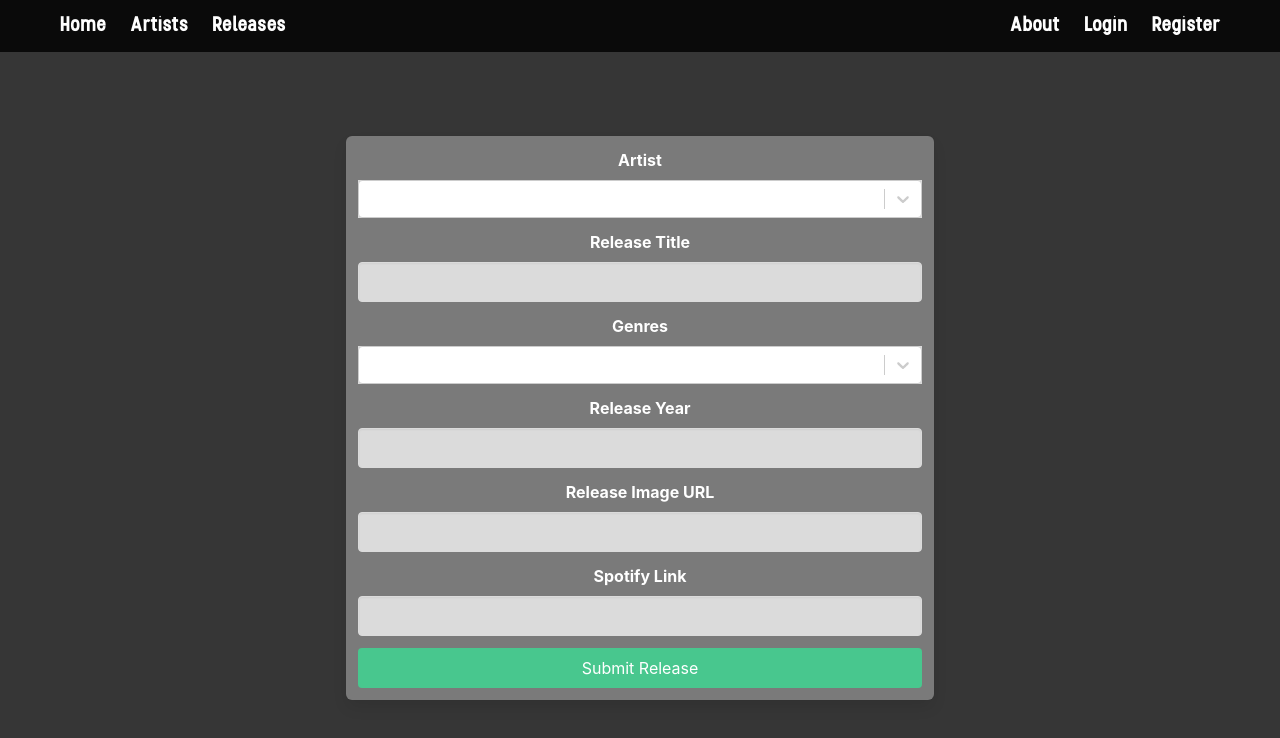
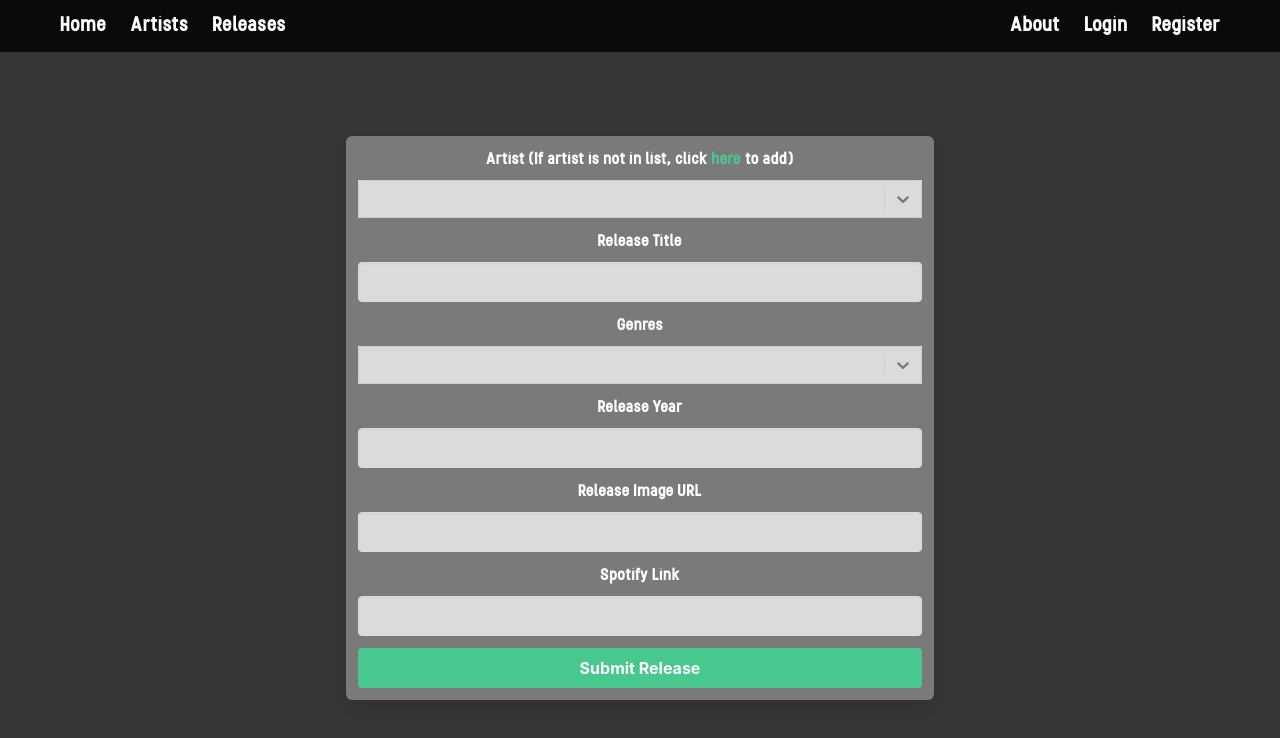
Before and after one commit to omaralsanea/Rateify-client, a React app: page /addrelease in a window 1280 px wide. Shown: the top 738 px of the page. Built offline with nearby package versions, Linux system fonts and the light colour scheme; no server answers.

Commit message:
ready for presentation

```diff
--- a/src/components/artist/AddArtist.js
+++ b/src/components/artist/AddArtist.js
@@ -82,7 +82,10 @@ const AddArtist = () => {
               </div>
             </div>
             <div className="field">
-              <button type="submit" className="button is-fullwidth is-success">
+              <button
+                type="submit"
+                className="button label is-fullwidth is-success"
+              >
                 Submit Artist
               </button>
             </div>
--- a/src/components/artist/ShowArtist.js
+++ b/src/components/artist/ShowArtist.js
@@ -37,17 +37,20 @@ const ShowArtist = () => {
               </div>
               <div className="column is-half has-text-white">
                 <h3>Biography</h3>
-                <p>{artist.bio}</p>
+
+                <p className="my-2">{artist.bio}</p>
                 <h2>Releases</h2>
+                <div className="container is-flex">
                   {artist.releases.map((release) => {
                     return (
-                    <div key={release._id} className="image is-128x128">
+                      <div key={release._id} className="image is-128x128 m-2">
                         <Link to={`/releases/${release._id}`}>
                           <img src={release.artwork} />
                         </Link>
                       </div>
                     );
                   })}
+                </div>
               </div>
             </div>
           </div>
--- a/src/components/release/AddRelease.js
+++ b/src/components/release/AddRelease.js
@@ -2,30 +2,42 @@ import React, { Component, useEffect } from 'react';
 import { createRelease } from '../../api/release';
 import { useNavigate } from 'react-router-dom';
 import Select from 'react-select';
-import { getAllArtists } from '../../api/artist';
+import { Link } from 'react-router-dom';
+// import CreatableSelect from 'react-select/creatable';
+import { getAllArtists, createArtist } from '../../api/artist';
 
 const AddRelease = () => {
+  const customStyles = {
+    control: (provided) => ({
+      ...provided,
+      background: '#dbdbdb'
+    }),
+    dropdownIndicator: (provided) => ({
+      ...provided,
+      svg: { fill: '#7a7a7a' }
+    })
+  };
   const genreOptions = [
-    { value: 'rock', label: 'Rock' },
-    { value: 'pop', label: 'Pop' },
-    { value: 'jazz', label: 'Jazz' },
-    { value: 'classical', label: 'Classical' },
-    { value: 'metal', label: 'Metal' },
-    { value: 'country', label: 'Country' },
-    { value: 'folk', label: 'Folk' },
-    { value: 'blues', label: 'Blues' },
-    { value: 'r&b', label: 'R&B' },
-    { value: 'jungle', label: 'Jungle' },
-    { value: 'reggae', label: 'Reggae' },
-    { value: 'afrobeat', label: 'Afrobeat' },
-    { value: 'electronic', label: 'Electronic' },
-    { value: 'hip-hop', label: 'Hip Hop' },
-    { value: 'hard-rock', label: 'Hard Rock' },
-    { value: 'latin', label: 'Latin' },
-    { value: 'world', label: 'World' },
-    { value: 'spoken-word', label: 'Spoken Word' },
-    { value: 'progressive-rock', label: 'Progressive Rock' },
-    { value: 'house-techno', label: 'House/Techno' }
+    { value: 'Rock', label: 'Rock' },
+    { value: 'Pop', label: 'Pop' },
+    { value: 'Jazz', label: 'Jazz' },
+    { value: 'Classical', label: 'Classical' },
+    { value: 'Metal', label: 'Metal' },
+    { value: 'Country', label: 'Country' },
+    { value: 'Folk', label: 'Folk' },
+    { value: 'Blues', label: 'Blues' },
+    { value: 'R&B', label: 'R&B' },
+    { value: 'Jungle', label: 'Jungle' },
+    { value: 'Reggae', label: 'Reggae' },
+    { value: 'Afrobeat', label: 'Afrobeat' },
+    { value: 'Electronic', label: 'Electronic' },
+    { value: 'Hip Hop', label: 'Hip Hop' },
+    { value: 'Hard Rock', label: 'Hard Rock' },
+    { value: 'Latin', label: 'Latin' },
+    { value: 'World', label: 'World' },
+    { value: 'Spoken Word', label: 'Spoken Word' },
+    { value: 'Progressive Rock', label: 'Progressive Rock' },
+    { value: 'House Techno', label: 'House/Techno' }
   ];
   const [selectedGenres, setGenres] = React.useState([]);
   const navigate = useNavigate();
@@ -67,6 +79,18 @@ const AddRelease = () => {
     console.log(newRelease.artist);
   }
 
+  // function handleCreate(event) {
+  //   console.log('ARTIST IS', event.target.value);
+  //   const getData = async () => {
+  //     try {
+  //       await createArtist({ artist: event.target.value });
+  //     } catch (err) {
+  //       console.error(err);
+  //     }
+  //   };
+  //   getData();
+  // }
+
   function handleSubmit(event) {
     event.preventDefault();
     const getData = async () => {
@@ -91,16 +115,31 @@ const AddRelease = () => {
           >
             <div className="field">
               <label className="label has-text-white has-text-centered">
-                Artist
+                Artist (If artist is not in list, click{' '}
+                <Link to="/addartist" className="has-text-success">
+                  here
+                </Link>{' '}
+                to add)
               </label>
               <div className="control">
+                {/* <CreatableSelect
+                  isClearable
+                  onChange={setArtist}
+                  options={artistsList}
+                  placeholder=""
+                  name="artists"
+                  className="basic-multi-select"
+                  onCreateOption={handleCreate}
+                /> */}
                 <Select
+                  styles={customStyles}
+                  isClearable
                   isSearchable
                   options={artistsList}
                   className="basic-multi-select has-background-grey-lighter"
                   classNamePrefix="select"
                   placeholder=""
-                  name="genres"
+                  name="artists"
                   onChange={setArtist}
                 />
               </div>
@@ -120,11 +159,12 @@ const AddRelease = () => {
               </div>
             </div>
             <div className="field">
-              <label className="label has-text-white has-text-centered">
+              <label className="label has-text-white has-text-centered ">
                 Genres
               </label>
               <div className="control">
                 <Select
+                  styles={customStyles}
                   isMulti
                   isSearchable
                   options={genreOptions}
@@ -179,7 +219,10 @@ const AddRelease = () => {
               </div>
             </div>
             <div className="field">
-              <button type="submit" className="button is-fullwidth is-success">
+              <button
+                type="submit"
+                className="button label is-fullwidth is-success"
+              >
                 Submit Release
               </button>
             </div>
--- a/src/components/release/ShowRelease.js
+++ b/src/components/release/ShowRelease.js
@@ -23,6 +23,21 @@ const ReleaseShow = () => {
     { value: 4, label: '⭐️ ⭐️ ⭐️ ⭐️' },
     { value: 5, label: '⭐️ ⭐️ ⭐️ ⭐️ ⭐️' }
   ];
+  const customStyles = {
+    control: (provided) => ({
+      ...provided,
+      background: '#dbdbdb'
+    }),
+    dropdownIndicator: (provided) => ({
+      ...provided,
+      svg: { fill: '#7a7a7a' }
+    }),
+    container: (provided) => ({
+      ...provided,
+      width: '185px'
+    })
+  };
+
   React.useEffect(() => {
     const getData = async () => {
       try {
@@ -55,7 +70,7 @@ const ReleaseShow = () => {
     setRelease(data);
   };
   return (
-    <section className="section has-background-dark show-page">
+    <section className="section has-background-dark is-fullheight-with-navbar show-page">
       <div className="container">
         {!release ? (
           <p>Loading...</p>
@@ -71,8 +86,11 @@ const ReleaseShow = () => {
                 <h4 className="title has-text-centered has-text-white">
                   {release.title}
                 </h4>
-                <h3 className="title has-text-centered has-text-white is-size-4">
-                  <Link to={`/artists/${release.artist._id}`}>
+                <h3 className="title has-text-centered  is-size-4">
+                  <Link
+                    to={`/artists/${release.artist._id}`}
+                    className="has-text-success"
+                  >
                     {release.artist.name}
                   </Link>
                 </h3>
@@ -88,33 +106,37 @@ const ReleaseShow = () => {
                 <div className="reviews">
                   {getLoggedInUserId() && (
                     <form onSubmit={handleReviewSubmit}>
-                      <div className="form">
-                        <label htmlFor="review" className="label">
+                      <div className="form mt-4">
+                        <label
+                          htmlFor="review"
+                          className="label has-text-white"
+                        >
                           Post a new review
                         </label>
                         <div className="control" id="reviews">
+                          <Select
+                            options={reviewOptions}
+                            className="basic-multi-select label"
+                            classNamePrefix="select"
+                            name="rating"
+                            onChange={setRating}
+                            placeholder="Rating"
+                            styles={customStyles}
+                          ></Select>
                           <textarea
                             type="text"
-                            className="input"
+                            className="input has-background-grey-lighter mt-2"
                             name="text"
                             value={textValue}
                             onChange={handleTextChange}
                           ></textarea>
-                          <Select
-                            options={reviewOptions}
-                            className="basic-multi-select"
-                            classNamePrefix="select"
-                            name="rating"
-                            onChange={setRating}
-                            placeholder="Rating"
-                          ></Select>
+                          <input
+                            type="submit"
+                            className="button is-success label mt-4 mb-5"
+                            value="Submit"
+                          />
                         </div>
                       </div>
-                      <input
-                        type="submit"
-                        className="button is-success"
-                        value="Submit"
-                      />
                     </form>
                   )}
                   {release.reviews.map((review) => {
@@ -125,7 +147,7 @@ const ReleaseShow = () => {
                         {getLoggedInUserId() === review.createdBy && (
                           <button
                             type="button"
-                            className="button is-danger"
+                            className="button is-danger label"
                             onClick={() => handleCommentDelete(review._id)}
                           >
                             Delete
--- a/src/index.html
+++ b/src/index.html
@@ -4,7 +4,7 @@
     <meta charset="UTF-8" />
     <meta http-equiv="X-UA-Compatible" content="IE=edge" />
     <meta name="viewport" content="width=device-width, initial-scale=1.0" />
-    <title>Music Rating App</title>
+    <title>Rateify</title>
   </head>
   <body>
     <div id="root"></div>
--- a/src/styles/style.scss
+++ b/src/styles/style.scss
@@ -53,10 +53,11 @@ button.slick-arrow {
   font-size: 4.75rem;
 }
 
-h2 {
-  font-family: 'Stellar-medium';
-}
-
+h2,
+h4,
+h3,
+p,
+label,
 nav {
   font-family: 'Stellar-medium';
 }
@@ -70,5 +71,11 @@ nav {
 }
 
 #reviews {
-  max-width: 400px;
+  display: flex;
+  flex-direction: column;
+  align-items: center;
 }
+
+html {
+  background-color: hsl(0, 0%, 21%);
+}
```
Lines whose indentation alone changed are shown as unchanged.
